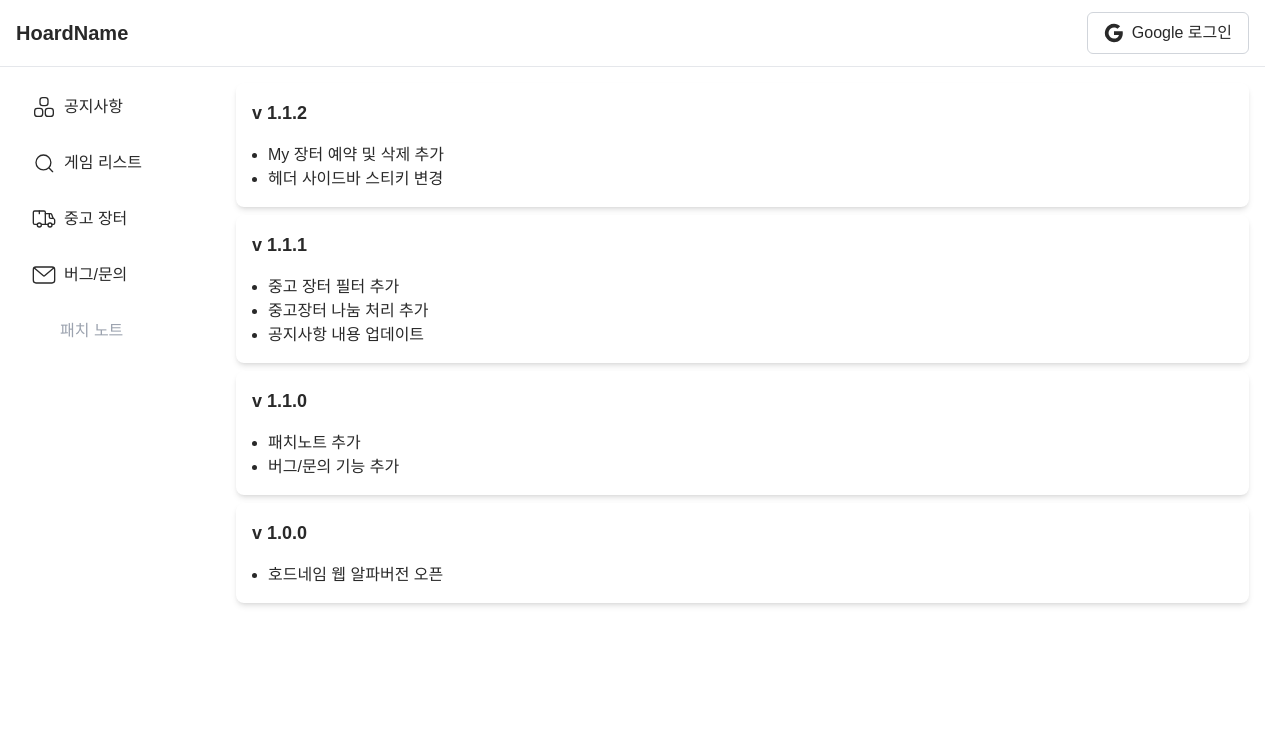
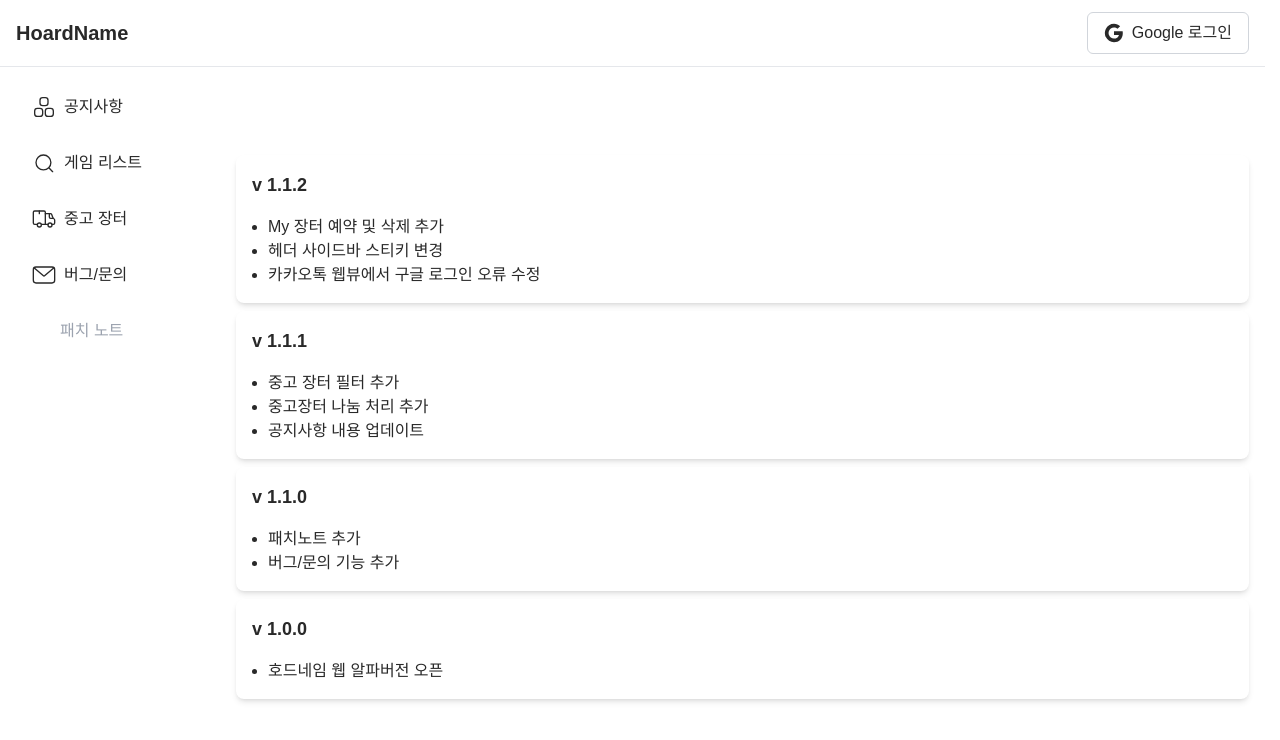
Before and after one commit to jinwoo710/hoardname-web, a Next.js app: page /patchNotes in a window 1280 px wide. Shown: the top 740 px of the page. Built offline with nearby package versions, Linux system fonts and the light colour scheme; no server answers.

Commit message:
fix webview

```diff
--- a/app/components/Header.tsx
+++ b/app/components/Header.tsx
@@ -4,13 +4,19 @@ import Link from "next/link";
 import { useState } from "react";
 import MobileSidebar from './MobileSidebar';
 import { signIn, signOut, useSession } from "next-auth/react";
+import { isKakaoWebView, closeKakaoWebView } from "../utils/kakaoWebView";
 
 export default function Header() {
   const [isMobileMenuOpen, setIsMobileMenuOpen] = useState(false);
   const { data: session, status } = useSession();
 
-  const signInWithGoogle = async () =>
+  const signInWithGoogle = async () => {
+    if (isKakaoWebView()) {
+      closeKakaoWebView();
+      return;
+    }
     await signIn("google", { callbackUrl: "/game" });
+  };
 
   return (
     <header className="bg-white border-b border-gray-200 sticky top-0 z-50">
--- a/app/components/Sidebar.tsx
+++ b/app/components/Sidebar.tsx
@@ -31,7 +31,7 @@ export default function SideBar({ onClose }: SideBarProps) {
     const { data: session } = useSession();
 
     return (
-        <div className="w-full shrink-0 flex flex-col items-center p-4 space-y-2 sticky top-[60px] lg:h-[calc(100vh-60px)] overflow-y-auto">
+        <div className="w-full shrink-0 flex flex-col items-center p-4 space-y-2 ">
                 <SideBarItem imageUrl="/notice.svg" title="공지사항" href="/notice" onClose={onClose}/>
             <SideBarItem imageUrl="/search.svg" title="게임 리스트" href="/game" onClose={onClose}/>
             <SideBarItem imageUrl="/delivery.svg" title="중고 장터" href="/shop" onClose={onClose}/>
--- a/app/layout.tsx
+++ b/app/layout.tsx
@@ -25,7 +25,8 @@ export default function RootLayout({
             <aside className="hidden lg:block lg:w-[220px] lg:flex-shrink-0">
               <SideBar />
             </aside>
-            <main className="flex-grow">
+
+            <main className="pt-[72px] flex-grow">
               {children}
             </main>
           </div>
--- a/app/patchNotes/page.tsx
+++ b/app/patchNotes/page.tsx
@@ -19,7 +19,11 @@ const PatchCard = ({ version, list }: PatchCardProps) => {
 export default function PatchNotes() {
   return (
     <div className="flex flex-col gap-2 px-4 py-4">
-      <PatchCard version="v 1.1.2" list={['My 장터 예약 및 삭제 추가','헤더 사이드바 스티키 변경']}/>
+      <PatchCard version="v 1.1.2" list={[
+        'My 장터 예약 및 삭제 추가',
+        '헤더 사이드바 스티키 변경',
+        '카카오톡 웹뷰에서 구글 로그인 오류 수정'
+      ]}/>
       <PatchCard version="v 1.1.1" list={['중고 장터 필터 추가', '중고장터 나눔 처리 추가', '공지사항 내용 업데이트']}/>
       <PatchCard version="v 1.1.0" list={['패치노트 추가', '버그/문의 기능 추가']}/>
       <PatchCard version="v 1.0.0" list={['호드네임 웹 알파버전 오픈']}/>
--- /dev/null
+++ b/app/utils/kakaoWebView.ts
@@ -0,0 +1,32 @@
+export const closeKakaoWebView = () => {
+  if (typeof window === 'undefined') return;
+
+  const userAgent = window.navigator.userAgent.toLowerCase();
+  const currentUrl = window.location.href;
+
+  // Android
+  if (userAgent.indexOf("android") > -1) {
+    window.location.href = "kakaotalk://inappbrowser/close";
+    // 약간의 지연 후 현재 URL을 Chrome으로 열기
+    setTimeout(() => {
+      window.location.href = 'googlechrome://navigate?url=' + encodeURIComponent(currentUrl);
+    }, 100);
+  }
+  // iOS
+  else if (userAgent.indexOf("iphone") > -1 || userAgent.indexOf("ipad") > -1) {
+    window.location.href = "kakaoweb://closeBrowser";
+    // 약간의 지연 후 현재 URL을 Safari로 열기
+    setTimeout(() => {
+      window.location.href = currentUrl;
+    }, 100);
+  }
+  // 기타 (PC 등)
+  else {
+    window.location.href = currentUrl;
+  }
+};
+
+export const isKakaoWebView = () => {
+  if (typeof window === 'undefined') return false;
+  return window.navigator.userAgent.toLowerCase().indexOf("kakaotalk") > -1;
+};
```
